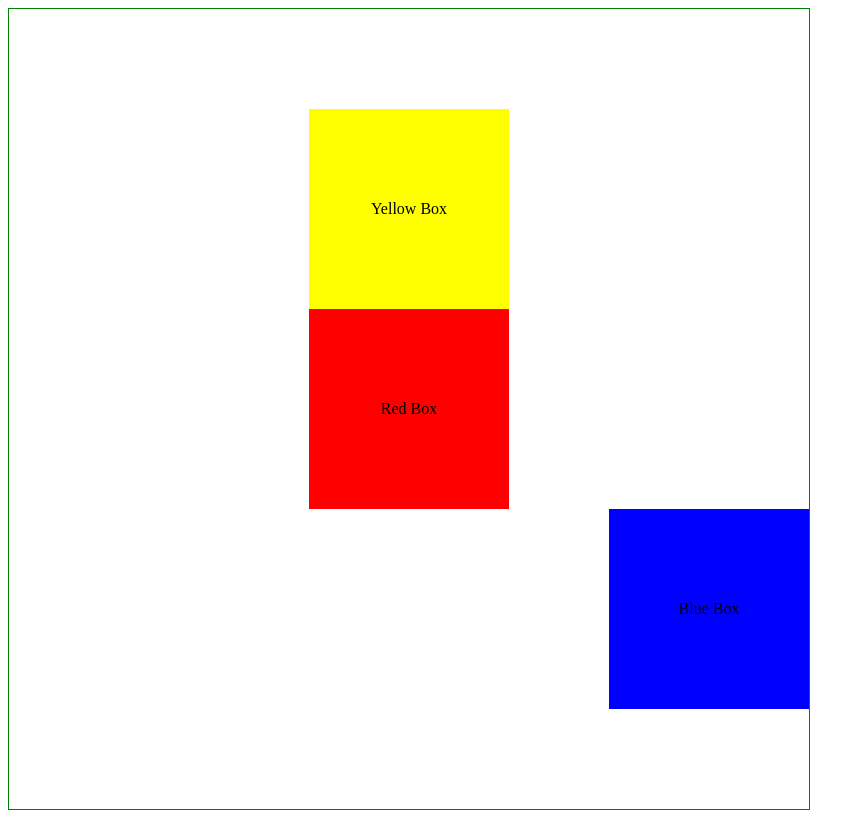
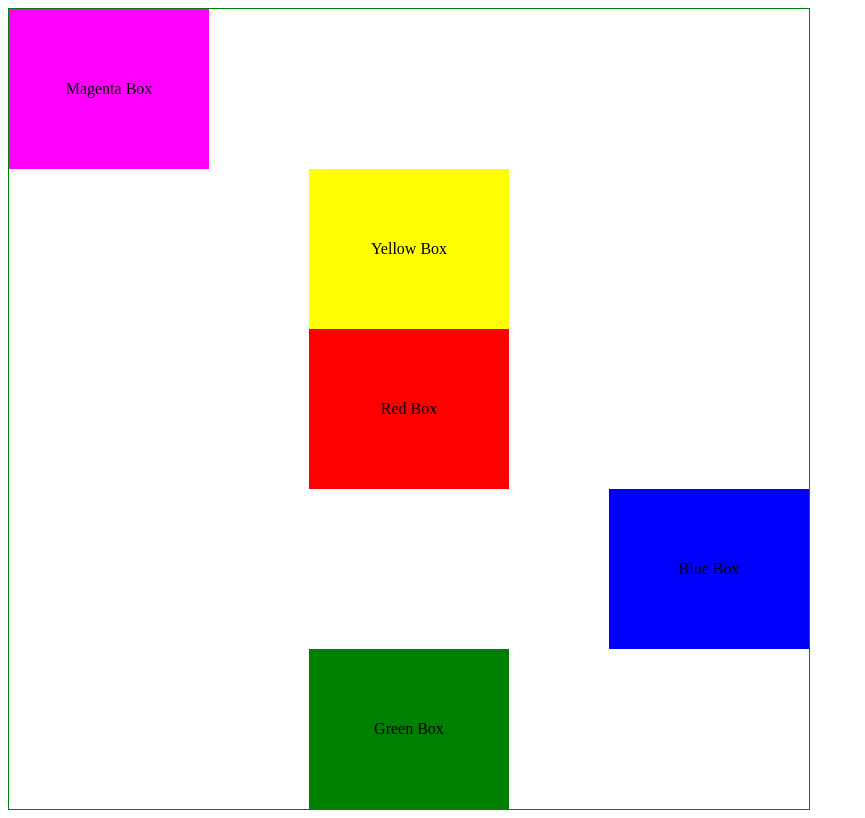
Before and after one commit to apalet/BVT-M1, a plain HTML site: page flexbox/index.html in a window 1280 px wide. Shown: the whole page, without its empty margins (0-865 px from the left). Drawn offline with Linux system fonts and the light colour scheme.

Commit message:
add 2 new color boxes

```diff
--- a/flexbox/index.html
+++ b/flexbox/index.html
@@ -11,6 +11,9 @@
         <div class="red">Red Box</div>
         <div class="yellow">Yellow Box</div>
         <div class="blue">Blue Box</div>
+        <div class="magenta">Magenta Box</div>
+        <div class="green">Green Box</div>
+
     </div>
 </body>
 </html>
--- a/flexbox/styles.css
+++ b/flexbox/styles.css
@@ -9,7 +9,7 @@
     justify-content: center;
 }
 
-.red, .yellow, .blue {
+.red, .yellow, .blue, .magenta, .green {
     height: 200px;
     width: 200px;
     display: flex;
@@ -33,3 +33,14 @@
     align-self: flex-end;
     /* order: 3; */
 }
+
+.magenta {
+    background-color: magenta;
+    align-self: flex-start;
+    order: -2;
+}
+
+.green {
+    background-color: green;
+    /* order: 1; */
+}
```
